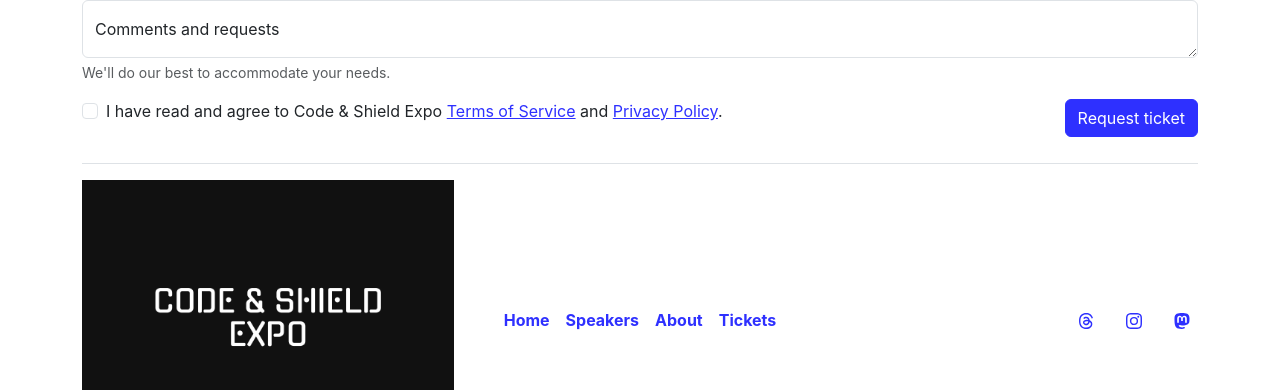
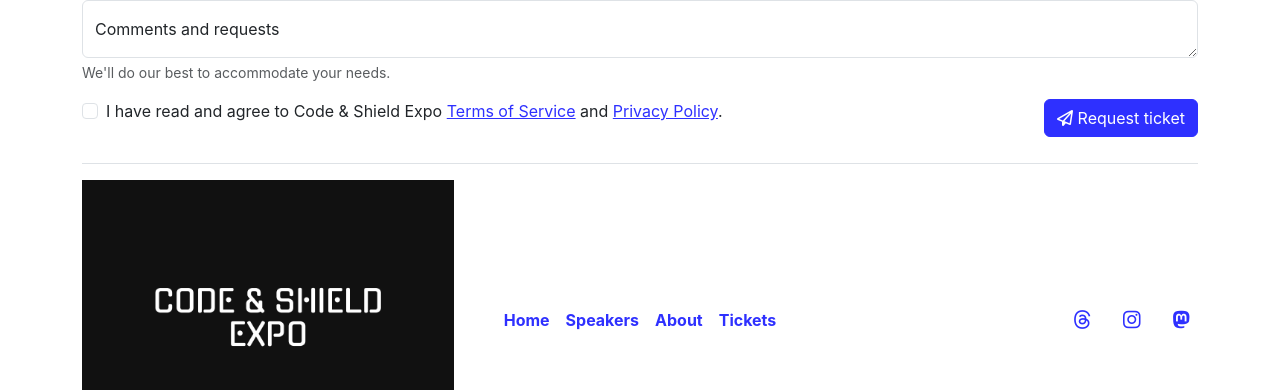
Before and after one commit to sergiowalls/EHiC2-PAC-2, a website built with Parcel: page src/tickets.html in a window 1280 px wide. Shown: the part 619-1009 px from the top of the page. Built offline with nearby package versions, Linux system fonts and the light colour scheme.

Commit message:
Add Font Awesome

```diff
--- a/package.json
+++ b/package.json
@@ -16,7 +16,10 @@
     "web": {
       "context": "browser",
       "publicUrl": "./",
-      "source": ["src/index.html", "src/ticket-requested.html"],
+      "source": [
+        "src/index.html",
+        "src/ticket-requested.html"
+      ],
       "engines": {
         "browsers": "last 2 versions, > 0.5%, not dead"
       }
@@ -50,6 +53,7 @@
     "stylelint-selector-bem-pattern": "^4.0.1"
   },
   "dependencies": {
+    "@fortawesome/fontawesome-free": "^6.7.1",
     "@popperjs/core": "^2.11.8",
     "bootstrap": "^5.3.3"
   }
--- a/src/assets/scripts/main.js
+++ b/src/assets/scripts/main.js
@@ -4,6 +4,7 @@
  */
 
 import * as bootstrap from 'bootstrap';
+import '@fortawesome/fontawesome-free/css/all.css'
 
 /**
  * Write any other JavaScript below
--- a/src/tickets.html
+++ b/src/tickets.html
@@ -127,7 +127,10 @@
         </div>
       </div>
       <div class="col-12 col-lg-3 text-end">
-        <button type="submit" class="btn btn-primary">Request ticket</button>
+        <button type="submit" class="btn btn-primary">
+          <i class="fa-regular fa-paper-plane" aria-hidden="true"></i>
+          Request ticket
+        </button>
       </div>
     </div>
   </form>
--- a/src/views/footer.html
+++ b/src/views/footer.html
@@ -1,5 +1,6 @@
 <div class="container">
-  <footer class="d-flex flex-wrap justify-content-md-between justify-content-center align-items-center py-3 my-4 border-top">
+  <footer
+    class="d-flex flex-wrap justify-content-md-between justify-content-center align-items-center py-3 my-4 border-top">
     <div class="col-md-4 d-flex align-items-center">
       <img class="img-fluid" src="assets/images/logo.webp?height=60&width=200" alt="logo"/>
     </div>
@@ -12,27 +13,9 @@
     </ul>
 
     <ul class="nav col-md-4 justify-content-end list-unstyled d-flex">
-      <li class="ms-3"><a class="nav-link px-2" href="#">
-        <svg xmlns="http://www.w3.org/2000/svg" width="16" height="16" fill="currentColor" class="bi bi-threads"
-             viewBox="0 0 16 16">
-          <path
-            d="M6.321 6.016c-.27-.18-1.166-.802-1.166-.802.756-1.081 1.753-1.502 3.132-1.502.975 0 1.803.327 2.394.948s.928 1.509 1.005 2.644q.492.207.905.484c1.109.745 1.719 1.86 1.719 3.137 0 2.716-2.226 5.075-6.256 5.075C4.594 16 1 13.987 1 7.994 1 2.034 4.482 0 8.044 0 9.69 0 13.55.243 15 5.036l-1.36.353C12.516 1.974 10.163 1.43 8.006 1.43c-3.565 0-5.582 2.171-5.582 6.79 0 4.143 2.254 6.343 5.63 6.343 2.777 0 4.847-1.443 4.847-3.556 0-1.438-1.208-2.127-1.27-2.127-.236 1.234-.868 3.31-3.644 3.31-1.618 0-3.013-1.118-3.013-2.582 0-2.09 1.984-2.847 3.55-2.847.586 0 1.294.04 1.663.114 0-.637-.54-1.728-1.9-1.728-1.25 0-1.566.405-1.967.868ZM8.716 8.19c-2.04 0-2.304.87-2.304 1.416 0 .878 1.043 1.168 1.6 1.168 1.02 0 2.067-.282 2.232-2.423a6.2 6.2 0 0 0-1.528-.161"/>
-        </svg>
-      </a></li>
-      <li class="ms-3"><a class="nav-link px-2" href="#">
-        <svg xmlns="http://www.w3.org/2000/svg" width="16" height="16" fill="currentColor" class="bi bi-instagram"
-             viewBox="0 0 16 16">
-          <path
-            d="M8 0C5.829 0 5.556.01 4.703.048 3.85.088 3.269.222 2.76.42a3.9 3.9 0 0 0-1.417.923A3.9 3.9 0 0 0 .42 2.76C.222 3.268.087 3.85.048 4.7.01 5.555 0 5.827 0 8.001c0 2.172.01 2.444.048 3.297.04.852.174 1.433.372 1.942.205.526.478.972.923 1.417.444.445.89.719 1.416.923.51.198 1.09.333 1.942.372C5.555 15.99 5.827 16 8 16s2.444-.01 3.298-.048c.851-.04 1.434-.174 1.943-.372a3.9 3.9 0 0 0 1.416-.923c.445-.445.718-.891.923-1.417.197-.509.332-1.09.372-1.942C15.99 10.445 16 10.173 16 8s-.01-2.445-.048-3.299c-.04-.851-.175-1.433-.372-1.941a3.9 3.9 0 0 0-.923-1.417A3.9 3.9 0 0 0 13.24.42c-.51-.198-1.092-.333-1.943-.372C10.443.01 10.172 0 7.998 0zm-.717 1.442h.718c2.136 0 2.389.007 3.232.046.78.035 1.204.166 1.486.275.373.145.64.319.92.599s.453.546.598.92c.11.281.24.705.275 1.485.039.843.047 1.096.047 3.231s-.008 2.389-.047 3.232c-.035.78-.166 1.203-.275 1.485a2.5 2.5 0 0 1-.599.919c-.28.28-.546.453-.92.598-.28.11-.704.24-1.485.276-.843.038-1.096.047-3.232.047s-2.39-.009-3.233-.047c-.78-.036-1.203-.166-1.485-.276a2.5 2.5 0 0 1-.92-.598 2.5 2.5 0 0 1-.6-.92c-.109-.281-.24-.705-.275-1.485-.038-.843-.046-1.096-.046-3.233s.008-2.388.046-3.231c.036-.78.166-1.204.276-1.486.145-.373.319-.64.599-.92s.546-.453.92-.598c.282-.11.705-.24 1.485-.276.738-.034 1.024-.044 2.515-.045zm4.988 1.328a.96.96 0 1 0 0 1.92.96.96 0 0 0 0-1.92m-4.27 1.122a4.109 4.109 0 1 0 0 8.217 4.109 4.109 0 0 0 0-8.217m0 1.441a2.667 2.667 0 1 1 0 5.334 2.667 2.667 0 0 1 0-5.334"/>
-        </svg>
-      </a></li>
-      <li class="ms-3"><a class="nav-link px-2" href="#">
-        <svg xmlns="http://www.w3.org/2000/svg" width="16" height="16" fill="currentColor" class="bi bi-mastodon"
-             viewBox="0 0 16 16">
-          <path
-            d="M11.19 12.195c2.016-.24 3.77-1.475 3.99-2.603.348-1.778.32-4.339.32-4.339 0-3.47-2.286-4.488-2.286-4.488C12.062.238 10.083.017 8.027 0h-.05C5.92.017 3.942.238 2.79.765c0 0-2.285 1.017-2.285 4.488l-.002.662c-.004.64-.007 1.35.011 2.091.083 3.394.626 6.74 3.78 7.57 1.454.383 2.703.463 3.709.408 1.823-.1 2.847-.647 2.847-.647l-.06-1.317s-1.303.41-2.767.36c-1.45-.05-2.98-.156-3.215-1.928a4 4 0 0 1-.033-.496s1.424.346 3.228.428c1.103.05 2.137-.064 3.188-.189zm1.613-2.47H11.13v-4.08c0-.859-.364-1.295-1.091-1.295-.804 0-1.207.517-1.207 1.541v2.233H7.168V5.89c0-1.024-.403-1.541-1.207-1.541-.727 0-1.091.436-1.091 1.296v4.079H3.197V5.522q0-1.288.66-2.046c.456-.505 1.052-.764 1.793-.764.856 0 1.504.328 1.933.983L8 4.39l.417-.695c.429-.655 1.077-.983 1.934-.983.74 0 1.336.259 1.791.764q.662.757.661 2.046z"/>
-        </svg>
-      </a></li>
+      <li class="ms-3"><a class="nav-link px-2" href="#"><i class="fa-brands fa-lg fa-threads"></i></a></li>
+      <li class="ms-3"><a class="nav-link px-2" href="#"><i class="fa-brands fa-lg fa-instagram"></i></a></li>
+      <li class="ms-3"><a class="nav-link px-2" href="#"><i class="fa-brands fa-lg fa-mastodon"></i></a></li>
     </ul>
   </footer>
 </div>
```
Also changed, not shown: 1 other file.
